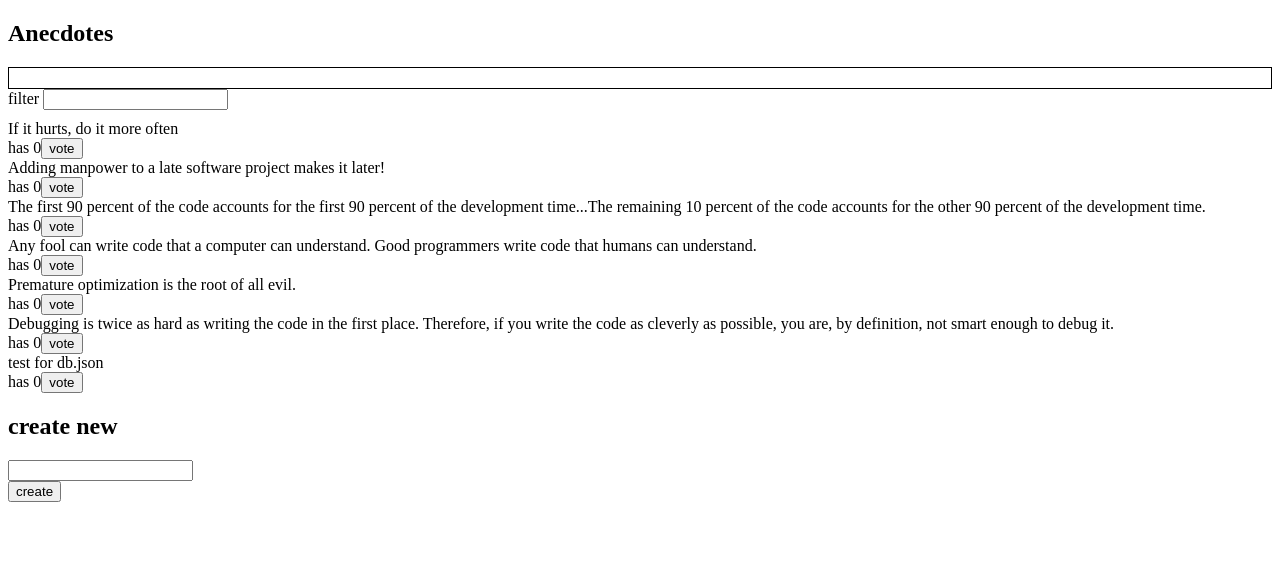
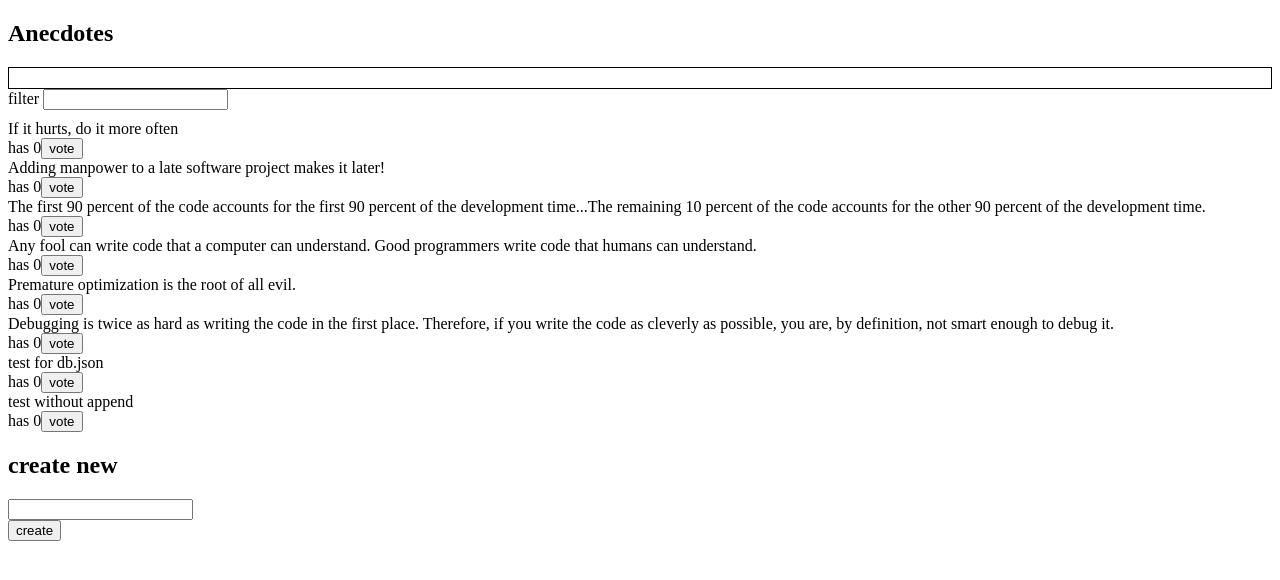
Before and after one commit to amirthapamagar2053/FO-Part-6-Redux-Anecdotes, a React (Create React App) app: page / in a window 1280 px wide. Shown: the top 580 px of the page. Built offline with nearby package versions, Linux system fonts and the light colour scheme; data requests are answered from the project's data file.

Commit message:
feat:fin 6.15 need to verify

```diff
--- a/db.json
+++ b/db.json
@@ -34,6 +34,11 @@
       "content": "test for db.json",
       "votes": 0,
       "id": "5FOevUI"
+    },
+    {
+      "content": "test without append",
+      "votes": 0,
+      "id": "vB5zXXU"
     }
   ]
 }
--- a/package.json
+++ b/package.json
@@ -13,6 +13,7 @@
     "react-redux": "^8.0.1",
     "react-scripts": "5.0.1",
     "redux": "^4.2.0",
+    "redux-thunk": "^2.4.1",
     "web-vitals": "^2.1.4"
   },
   "scripts": {
--- a/src/App.js
+++ b/src/App.js
@@ -1,6 +1,6 @@
 import { useSelector, useDispatch } from "react-redux";
 import { useEffect } from "react";
-import anecdoteSerive from "./services/anecdote";
+// import anecdoteSerive from "./services/anecdote";
 import Filter from "./components/Filter";
 import Notification from "./components/Notification";
 import AnecdoteForm from "./components/AnecdoteForm";
@@ -8,7 +8,8 @@ import AnecdoteList from "./components/AnecdoteList";
 import {
   increaseVoteAction,
   addAnecdoteAction,
-  setAnecdote,
+  initializeAnecdote,
+  //setAnecdote, //commented out beacasue of use of redux-thunk
 } from "./reducers/anecdoteReducer";
 import {
   set_Notification,
@@ -17,8 +18,13 @@ import {
 
 const App = () => {
   //the useeffect is to get the data from the db.json and is send to the reducer through action creator and is stored in store
+  // useEffect(() => {
+  //   anecdoteSerive.getAll().then((anecdote) => dispatch(setAnecdote(anecdote)));
+  // }, []);
+
+  //the useeffect is to get the data from the db.json and is send to the reducer through action creator and is stored in store through the redux-thunk
   useEffect(() => {
-    anecdoteSerive.getAll().then((anecdote) => dispatch(setAnecdote(anecdote)));
+    dispatch(initializeAnecdote());
   }, []);
 
   const anecdotes = useSelector((state) => {
@@ -29,7 +35,6 @@ const App = () => {
     }
   });
   const dispatch = useDispatch();
-
   const vote = (id) => {
     console.log("vote", id);
     dispatch(
@@ -57,14 +62,28 @@ const App = () => {
   // };
   */
 
+  /*
   //USED WITH AXIOS
   // =============================================
-  const addAnecdote = async (event) => {
+  // const addAnecdote = async (event) => {
+  //   event.preventDefault();
+  //   const anecdotePhrases = event.target.anecdote.value;
+  //   event.target.anecdote.value = "";
+  //   const newAnecdote = await anecdoteSerive.createNew(anecdotePhrases);
+  //   dispatch(addAnecdoteAction(newAnecdote));
+  //   dispatch(set_Notification(anecdotePhrases));
+  //   setTimeout(() => {
+  //     dispatch(remove_Notification(""));
+  //   }, 5000);
+  // };
+  */
+
+  //This was resued with the help of redux-thunk
+  const addAnecdote = (event) => {
     event.preventDefault();
     const anecdotePhrases = event.target.anecdote.value;
     event.target.anecdote.value = "";
-    const newAnecdote = await anecdoteSerive.createNew(anecdotePhrases);
-    dispatch(addAnecdoteAction(newAnecdote));
+    dispatch(addAnecdoteAction(anecdotePhrases));
     dispatch(set_Notification(anecdotePhrases));
     setTimeout(() => {
       dispatch(remove_Notification(""));
--- a/src/reducers/anecdoteReducer.js
+++ b/src/reducers/anecdoteReducer.js
@@ -1,4 +1,5 @@
 import { createSlice } from "@reduxjs/toolkit";
+import anecdoteSerive from "../services/anecdote";
 
 // const anecdotesAtStart = [
 //   "If it hurts, do it more often",
@@ -86,16 +87,19 @@ const anecdoteSlice = createSlice({
     setAnecdote(state, action) {
       return action.payload;
     },
-
-    appendAnecdote(state, action) {
-      state.push(action.payload);
-    },
   },
 });
 
 export const { addAnecdoteAction, increaseVoteAction, setAnecdote } =
   anecdoteSlice.actions;
 export default anecdoteSlice.reducer;
+
+export const initializeAnecdote = () => {
+  return async (dispatch) => {
+    const anecdotes = await anecdoteSerive.getAll();
+    dispatch(setAnecdote(anecdotes));
+  };
+};
 
 /* ACTION CREATORS
 ==========================================================
```
Also changed, not shown: 1 other file (tests, documents, lock files or other folders).
